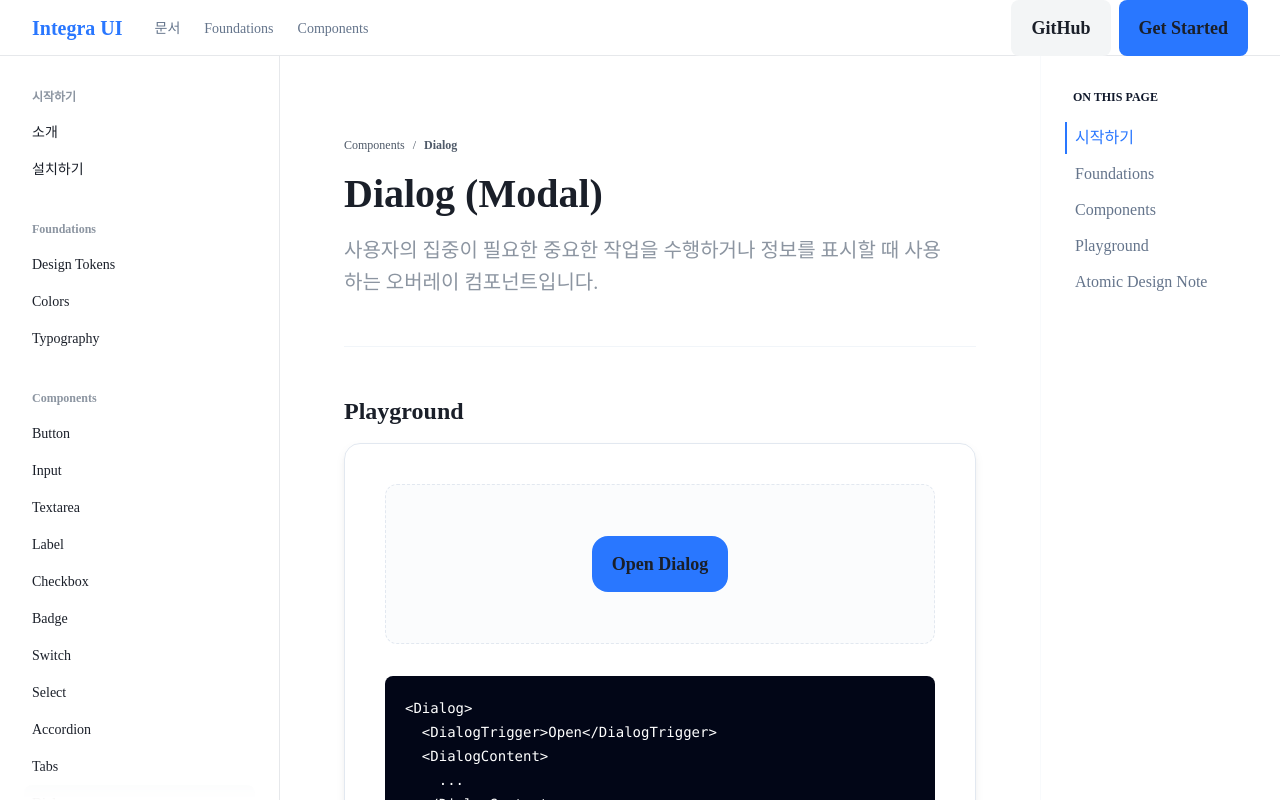
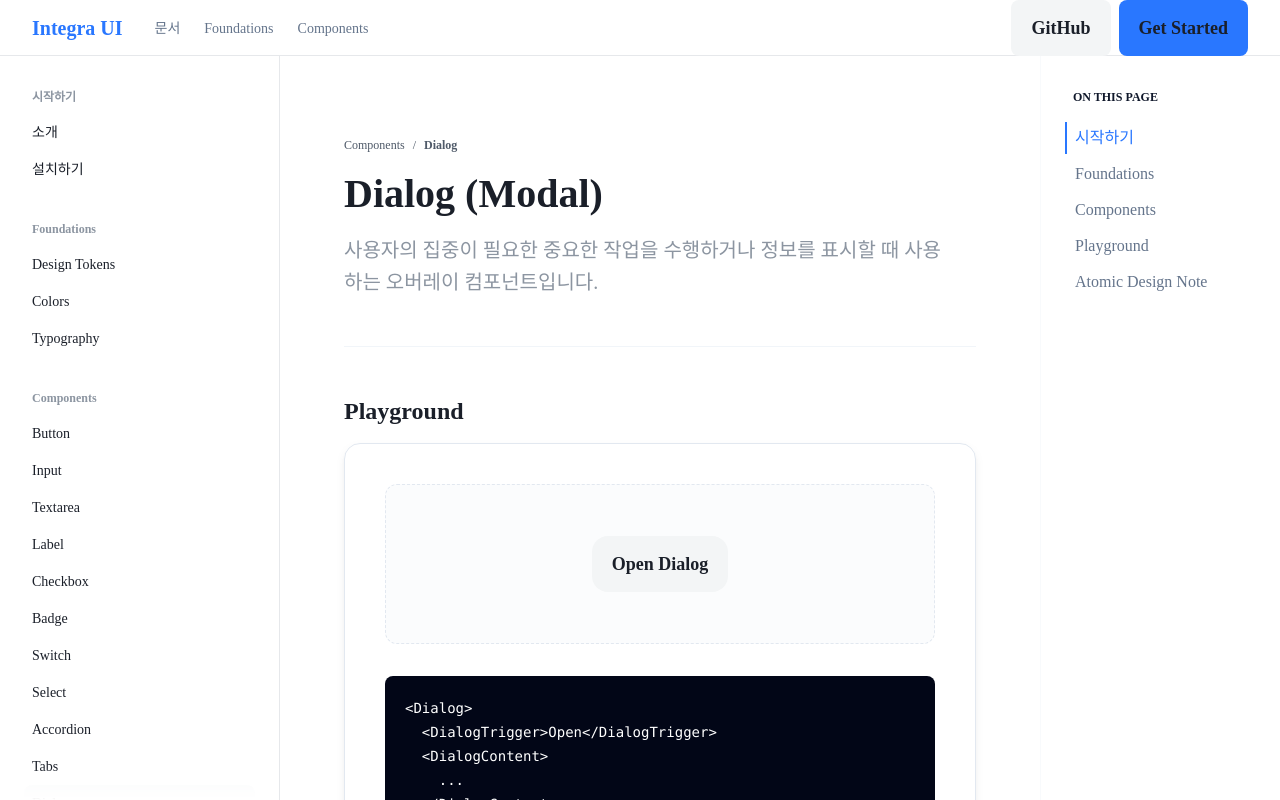
Before and after one commit to taekilKim/integra-ui, a Next.js app in the folder integra-ui/: page /docs/components/dialog in a window 1280 px wide. Shown: the top 800 px of the page. Built offline with nearby package versions, Linux system fonts and the light colour scheme; a web font is replaced by a local one.

Commit message:
dialog button fix

```diff
--- a/integra-ui/components/demo/dialog-demo.tsx
+++ b/integra-ui/components/demo/dialog-demo.tsx
@@ -21,7 +21,7 @@ export function DialogDemo() {
       <div className="min-h-160 flex items-center justify-center rounded-12 border border-slate-200 bg-slate-50/50 border-dashed">
         <Dialog>
           <DialogTrigger asChild>
-            <Button variant="outline">Open Dialog</Button>
+            <Button variant="tertiary">Open Dialog</Button>
           </DialogTrigger>
           <DialogContent>
             <DialogHeader>
@@ -35,7 +35,7 @@ export function DialogDemo() {
             </div>
             <DialogFooter>
               <DialogClose asChild>
-                <Button variant="ghost">취소</Button>
+                <Button variant="tertiary">취소</Button>
               </DialogClose>
               <Button>완료</Button>
             </DialogFooter>
```
